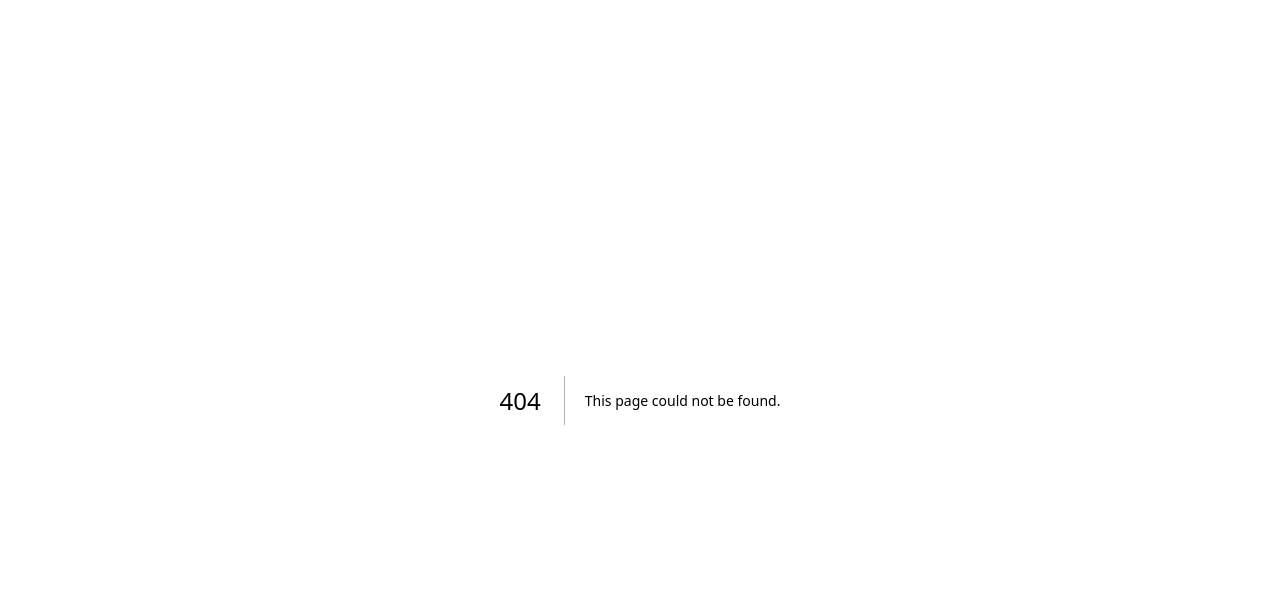
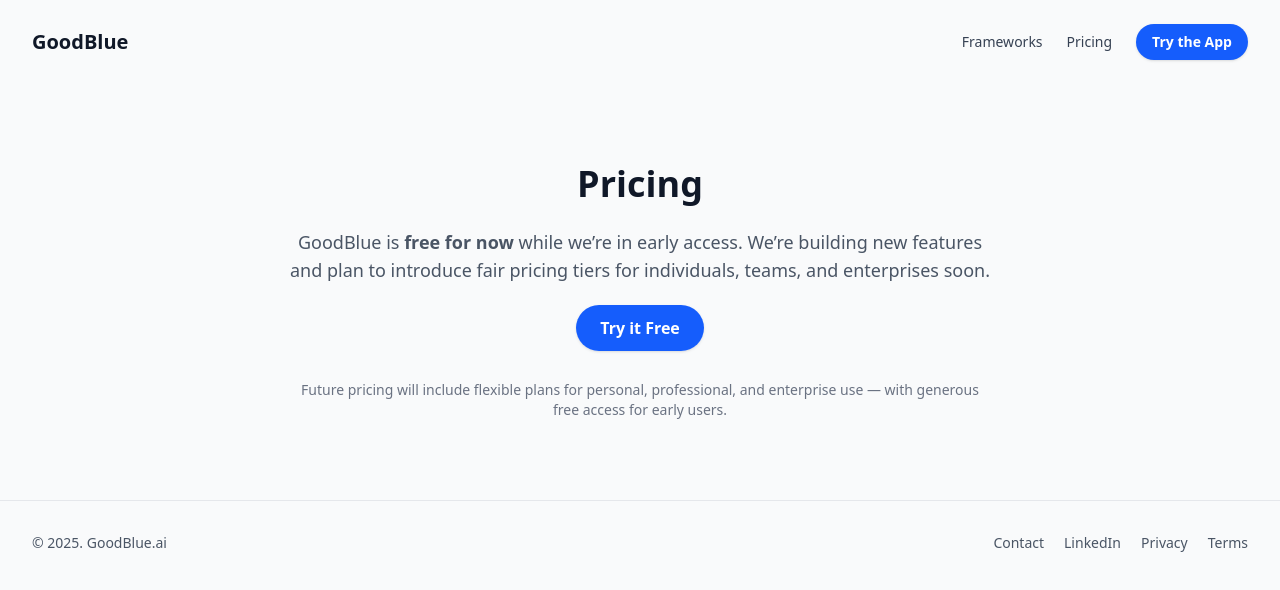
Before and after one commit to goodblue71-Strat/goodblue-web, a Next.js app: page /Pricing in a window 1280 px wide. Before the commit this address had no page. Shown: the top 590 px of the page. Built offline with nearby package versions, Linux system fonts and the light colour scheme.

Commit message:
Create page.tsx
added pricing page

```diff
--- /dev/null
+++ b/app/Pricing/page.tsx
@@ -0,0 +1,40 @@
+import Navbar from "@/components/Navbar";
+import Footer from "@/components/Footer";
+import Section from "@/components/Section";
+
+export const metadata = {
+  title: "Pricing — GoodBlue",
+  description: "GoodBlue.ai is free for now — pricing plans coming soon.",
+};
+
+export default function PricingPage() {
+  return (
+    <>
+      <Navbar />
+      <Section narrow className="text-center">
+        <h1 className="text-3xl sm:text-4xl font-bold mb-6">Pricing</h1>
+        <p className="text-gray-600 mb-8 text-lg">
+          GoodBlue is <strong>free for now</strong> while we’re in early access.
+          We’re building new features and plan to introduce fair pricing tiers
+          for individuals, teams, and enterprises soon.
+        </p>
+        <div className="mt-8">
+          <a
+            href={process.env.NEXT_PUBLIC_APP_URL || "#"}
+            target="_blank"
+            rel="noopener noreferrer"
+            className="rounded-full bg-blue-600 px-6 py-3 text-white font-semibold shadow hover:bg-blue-700"
+          >
+            Try it Free
+          </a>
+        </div>
+
+        <p className="mt-10 text-gray-500 text-sm">
+          Future pricing will include flexible plans for personal, professional,
+          and enterprise use — with generous free access for early users.
+        </p>
+      </Section>
+      <Footer />
+    </>
+  );
+}
```
